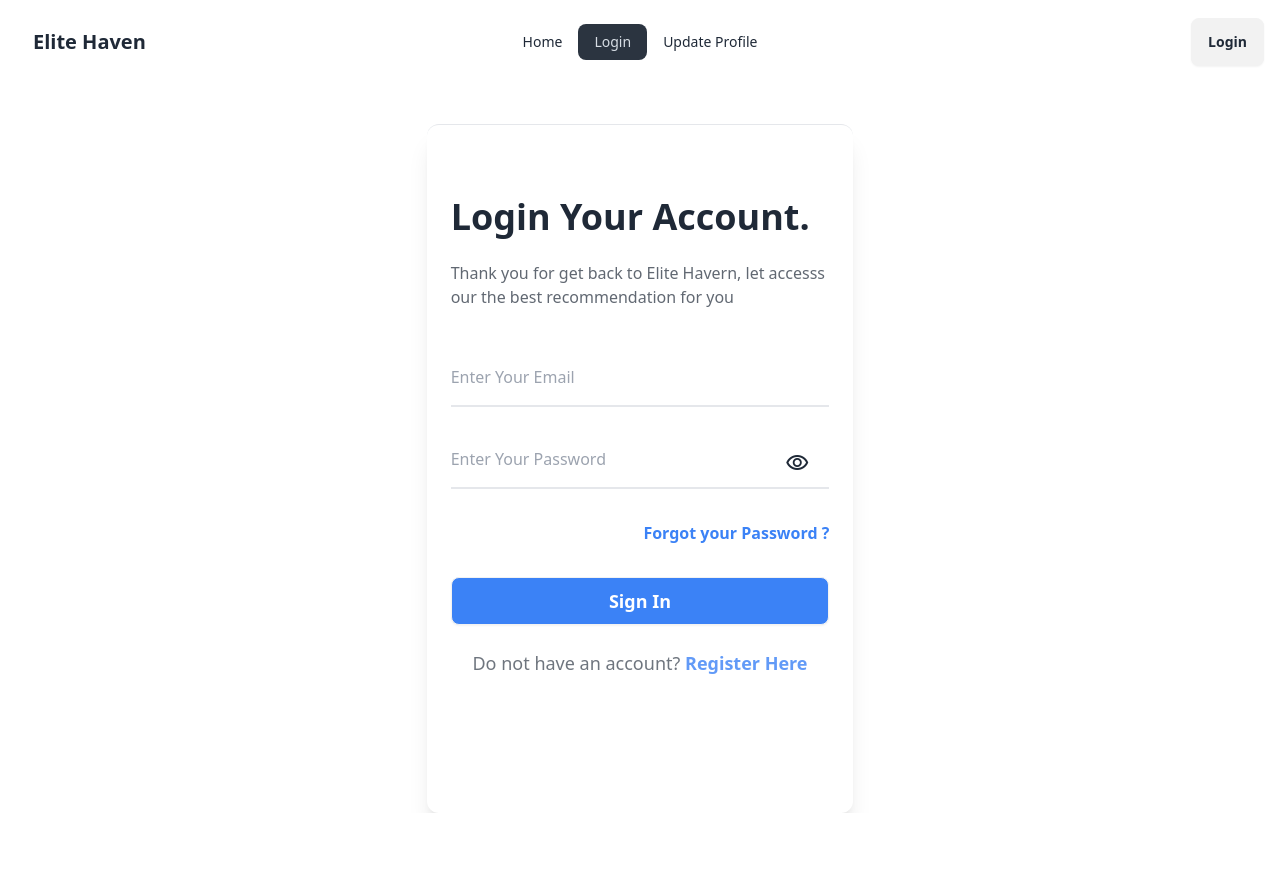
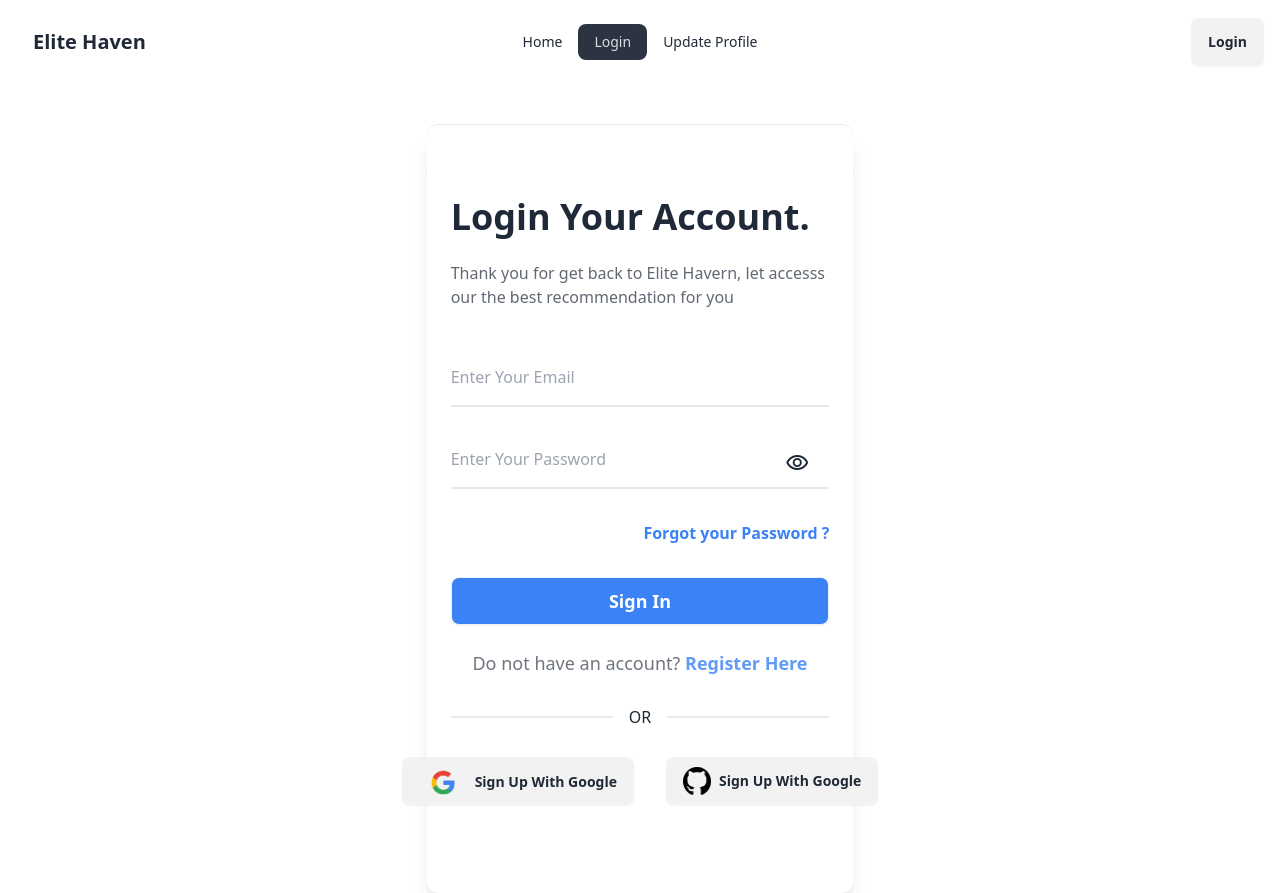
Before and after one commit to sojibislam9878/Elite_Haven_a9, a React (Vite) app: page /login in a window 1280 px wide. Before the commit the page ends 813 px from the top, so only its background shows below. Built offline with nearby package versions, Linux system fonts and the light colour scheme; no server answers.

Commit message:
google and github signup option added

```diff
--- a/src/Pages/Login.jsx
+++ b/src/Pages/Login.jsx
@@ -1,23 +1,22 @@
 import { useState } from "react";
-import { useForm} from "react-hook-form";
-import { Link , useLocation, useNavigate} from "react-router-dom";
+import { useForm } from "react-hook-form";
+import { Link, useLocation, useNavigate } from "react-router-dom";
 import useAuth from "../Hooks/useAuth";
 const Login = () => {
-  const location= useLocation()
+  const location = useLocation();
   console.log(location);
-  const navigate=useNavigate()
+  const navigate = useNavigate();
   const {
     register,
     handleSubmit,
     formState: { errors },
   } = useForm();
-const {login}=useAuth()
-  const onSubmit = (data) =>{
-    login(data.email, data.password)
-    .then(res=>{
+  const { login, googleSignUP, githubSignUP } = useAuth();
+  const onSubmit = (data) => {
+    login(data.email, data.password).then((res) => {
       console.log(res);
-      navigate(location?.state ?location.state:"/")
-    })
+      navigate(location?.state ? location.state : "/");
+    });
   };
 
   const [isHide, setIsHide] = useState(false);
@@ -46,15 +45,16 @@ const {login}=useAuth()
               {...register("password", { required: true })}
               className="w-full border-b-2 py-4 outline-none mt-6"
             />
-            <p className="absolute right-5 top-11 hover:cursor-pointer" onClick={handleHide}>
+            <p
+              className="absolute right-5 top-11 hover:cursor-pointer"
+              onClick={handleHide}
+            >
               {isHide ? (
                 <span className="material-symbols-outlined">
                   visibility_off
                 </span>
               ) : (
-                <span className="material-symbols-outlined">
-                  visibility
-                </span>
+                <span className="material-symbols-outlined">visibility</span>
               )}
             </p>
           </div>
@@ -70,10 +70,24 @@ const {login}=useAuth()
             className="btn w-full bg-blue-500 text-white text-lg"
           />
         </form>
-        <p className="text-center mt-6 mb-28 font-medium opacity-80 text-lg">
+        <p className="text-center mt-6 mb-8 font-medium opacity-80 text-lg">
           <span className="opacity-80">Do not have an account?</span>{" "}
-          <Link to="/registration"><span className="text-blue-500 font-bold">Register Here</span></Link>
+          <Link to="/registration">
+            <span className="text-blue-500 font-bold">Register Here</span>
+          </Link>
         </p>
+        <div className="divider">OR</div>
+        {/* social login */}
+        <div className="flex justify-center gap-8 mt-8 mb-16">
+          <button onClick={googleSignUP} className="btn flex items-center">
+            <img className="w-12" src="google.png" alt="" />
+            <p>Sign Up With Google</p>
+          </button>
+          <button onClick={githubSignUP} className="btn flex justify-between items-center">
+            <img className="w-7" src="github.png" alt="" />
+            <p>Sign Up With Google</p>
+          </button>
+        </div>
       </div>
     </div>
   );
--- a/src/components/AuthProvider/AuthProvider.jsx
+++ b/src/components/AuthProvider/AuthProvider.jsx
@@ -1,8 +1,11 @@
-import PropTypes from 'prop-types';
+import PropTypes from "prop-types";
 import {
+  GithubAuthProvider,
+  GoogleAuthProvider,
   createUserWithEmailAndPassword,
   onAuthStateChanged,
   signInWithEmailAndPassword,
+  signInWithPopup,
   signOut,
 } from "firebase/auth";
 import { createContext, useEffect, useState } from "react";
@@ -12,14 +15,13 @@ export const AuthContext = createContext(null);
 const AuthProvider = ({ children }) => {
   // create user
   const createUserWithEmail = (email, password) => {
-    setLoading(true)
+    setLoading(true);
     return createUserWithEmailAndPassword(auth, email, password);
   };
 
-  const [loading , setLoading]=useState(true)
+  const [loading, setLoading] = useState(true);
   //   user
   const [user, setUser] = useState(null);
-
 
   //   check user
   useEffect(() => {
@@ -27,24 +29,44 @@ const AuthProvider = ({ children }) => {
       if (user) {
         setUser(user);
       }
-      setLoading(false)
+      setLoading(false);
     });
   }, []);
 
   //   userlogin
   const login = (email, password) => {
-    setLoading(true)
+    setLoading(true);
     return signInWithEmailAndPassword(auth, email, password);
   };
 
-// logout
-const logout=()=>{
-  setLoading(true)
-  setUser(null)
-    signOut(auth)
-}
-// values
-  const values = { createUserWithEmail, login , logout, user , loading};
+  // logout
+  const logout = () => {
+    setLoading(true);
+    setUser(null);
+    signOut(auth);
+  };
+
+  // social login providers
+
+  const googleProvider = new GoogleAuthProvider();
+  const githubProvider = new GithubAuthProvider();
+
+  const googleSignUP = () => {
+    signInWithPopup(auth, googleProvider);
+  };
+  const githubSignUP = () => {
+    signInWithPopup(auth, githubProvider);
+  };
+  // values
+  const values = {
+    createUserWithEmail,
+    login,
+    logout,
+    user,
+    loading,
+    googleSignUP,
+    githubSignUP,
+  };
   return (
     <div>
       <AuthContext.Provider value={values}>{children}</AuthContext.Provider>
@@ -53,7 +75,7 @@ const logout=()=>{
 };
 
 AuthProvider.propTypes = {
-    children: PropTypes.element.isRequired
-  };
+  children: PropTypes.element.isRequired,
+};
 
 export default AuthProvider;
--- a/src/components/Navbar.jsx
+++ b/src/components/Navbar.jsx
@@ -57,7 +57,7 @@ const Navbar = () => {
       <div className="navbar-end">
         {user ? (
           <div className="flex  items-center gap-2">
-            <div className="flex tooltip tooltip-bottom z-[10]"  data-tip={user.email}>
+            <div className="flex tooltip tooltip-bottom z-[10]"  data-tip={user.email || "Unknown"}>
               <div
                 tabIndex={0}
                 role="button"
```
Also changed, not shown: public/github.png (added), public/google.png (added).
